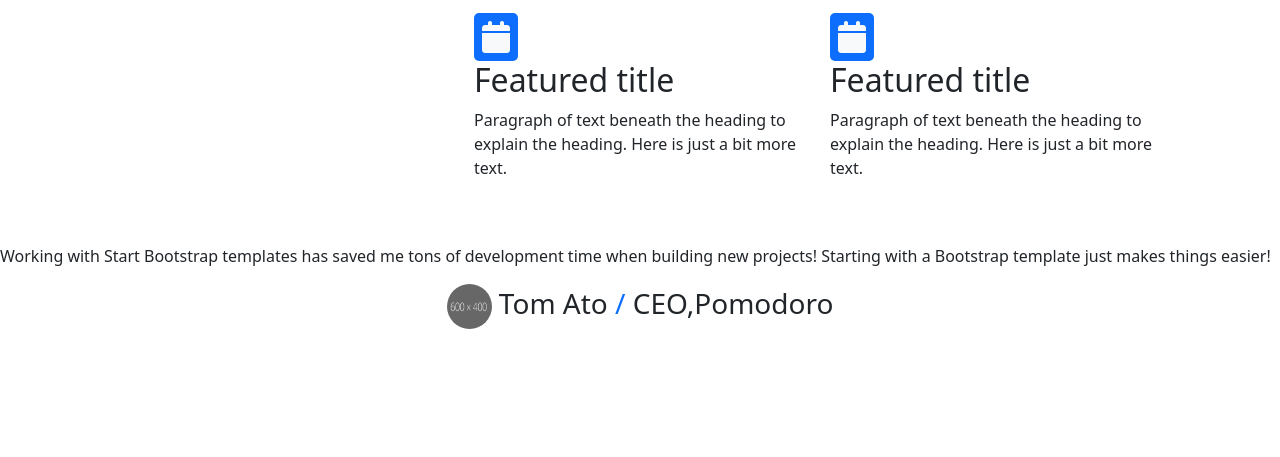
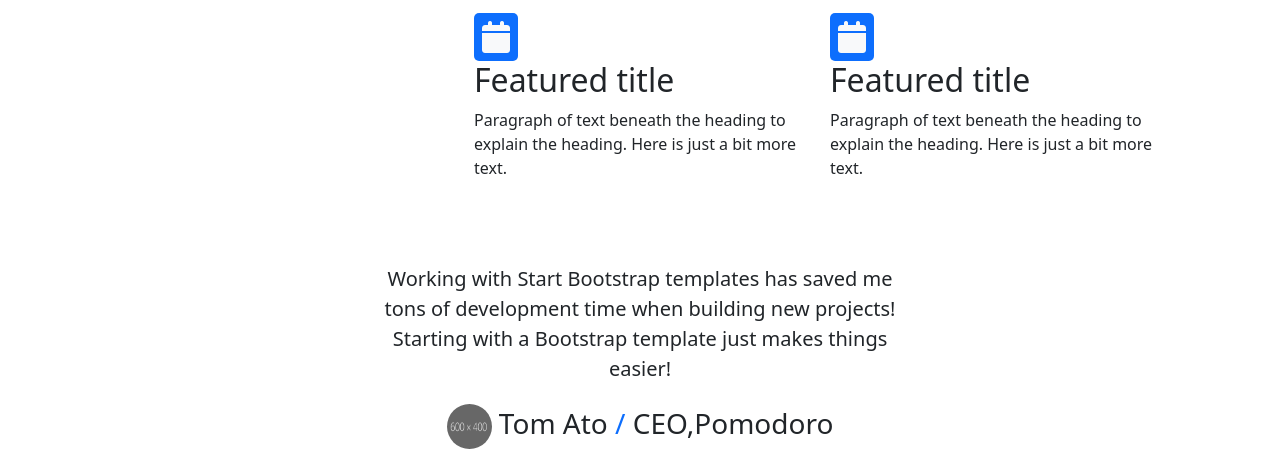
Before and after one commit to sachinkumarsain/Bootsrap_task_1, a plain HTML site: page newBootstrapWork2.html in a window 1280 px wide. Shown: the part 781-1238 px from the top of the page. Before the commit the page ends 1118 px from the top, so only its background shows below. Drawn offline with nearby package versions, Linux system fonts and the light colour scheme.

Commit message:
thrid section

```diff
--- a/newBootsrapWork2.css
+++ b/newBootsrapWork2.css
@@ -7,3 +7,11 @@
         border-radius: 4px;
 }
 i{border-radius: 5px;}
+.box2 h3 .first img{
+    width:45px;
+    height:45px;
+}
+.para1{
+    width: 46%;
+    margin: 20px auto;
+}
--- a/newBootstrapWork2.html
+++ b/newBootstrapWork2.html
@@ -95,7 +95,7 @@
             </div>
         </section>
     </header>
-    <section >
+    <section>
         <div class="container px-5 py-5">
             <div class="row">
                 <div class="col-lg-4 col-md-4 col-sm-12">
@@ -106,25 +106,29 @@
                         <div class="col-lg-6 col-md-6 col-sm-12">
                             <a href=""><i class="fa-solid fa-calendar bg-primary text-light px-2 py-2 fs-2"></i></a>
                             <h2>Featured title</h2>
-                        <p>Paragraph of text beneath the heading to explain the heading. Here is just a bit more text.
+                            <p>Paragraph of text beneath the heading to explain the heading. Here is just a bit more
+                                text.
                             </p>
                         </div>
                         <div class="col-lg-6 col-md-6 col-sm-12">
                             <a href=""><i class="fa-solid fa-calendar bg-primary text-light px-2 py-2 fs-2"></i></a>
                             <h2>Featured title</h2>
-                        <p>Paragraph of text beneath the heading to explain the heading. Here is just a bit more text.
+                            <p>Paragraph of text beneath the heading to explain the heading. Here is just a bit more
+                                text.
                             </p>
                         </div>
                         <div class="col-lg-6 col-md-6 col-sm-12">
                             <a href=""><i class="fa-solid fa-calendar bg-primary text-light px-2 py-2 fs-2"></i></a>
                             <h2>Featured title</h2>
-                        <p>Paragraph of text beneath the heading to explain the heading. Here is just a bit more text.
+                            <p>Paragraph of text beneath the heading to explain the heading. Here is just a bit more
+                                text.
                             </p>
                         </div>
                         <div class="col-lg-6 col-md-6 col-sm-12">
                             <a href=""><i class="fa-solid fa-calendar bg-primary text-light px-2 py-2 fs-2"></i></a>
                             <h2>Featured title</h2>
-                        <p>Paragraph of text beneath the heading to explain the heading. Here is just a bit more text.
+                            <p>Paragraph of text beneath the heading to explain the heading. Here is just a bit more
+                                text.
                             </p>
                         </div>
 
@@ -133,16 +137,23 @@
             </div>
         </div>
     </section>
-<div class="conatiner">
+    <div class="conatiner px-5">
         <section>
-        <p class="fw-italic">Working with Start Bootstrap templates has saved me tons of development time when building new projects! Starting with a Bootstrap template just makes things easier!</p>
+           <div class="para1">
+            <p class="fw-italic text-center fs-5">Working with Start Bootstrap templates has saved me tons of development time when
+                building new projects! Starting with a Bootstrap template just makes things easier!</p>
+           </div>
         </section>
         <section class="">
-        <h3 class="text-center"><span class="first"><img class=" rounded-circle" src="600x400.jpg" alt="" width="45px" height="45px"></span>
+            <div class="box2">
+                <h3 class="text-center"><span class="first"><img class=" rounded-circle" src="600x400.jpg"
+                            alt=""></span>
                     Tom Ato <span class="second text-primary">/</span> CEO,Pomodoro
-        </h3  >
+                </h3>
+            </div>
+
+    </div>
     </section>
-</div>
 
 </body>
 
```
Lines whose indentation alone changed are shown as unchanged.
